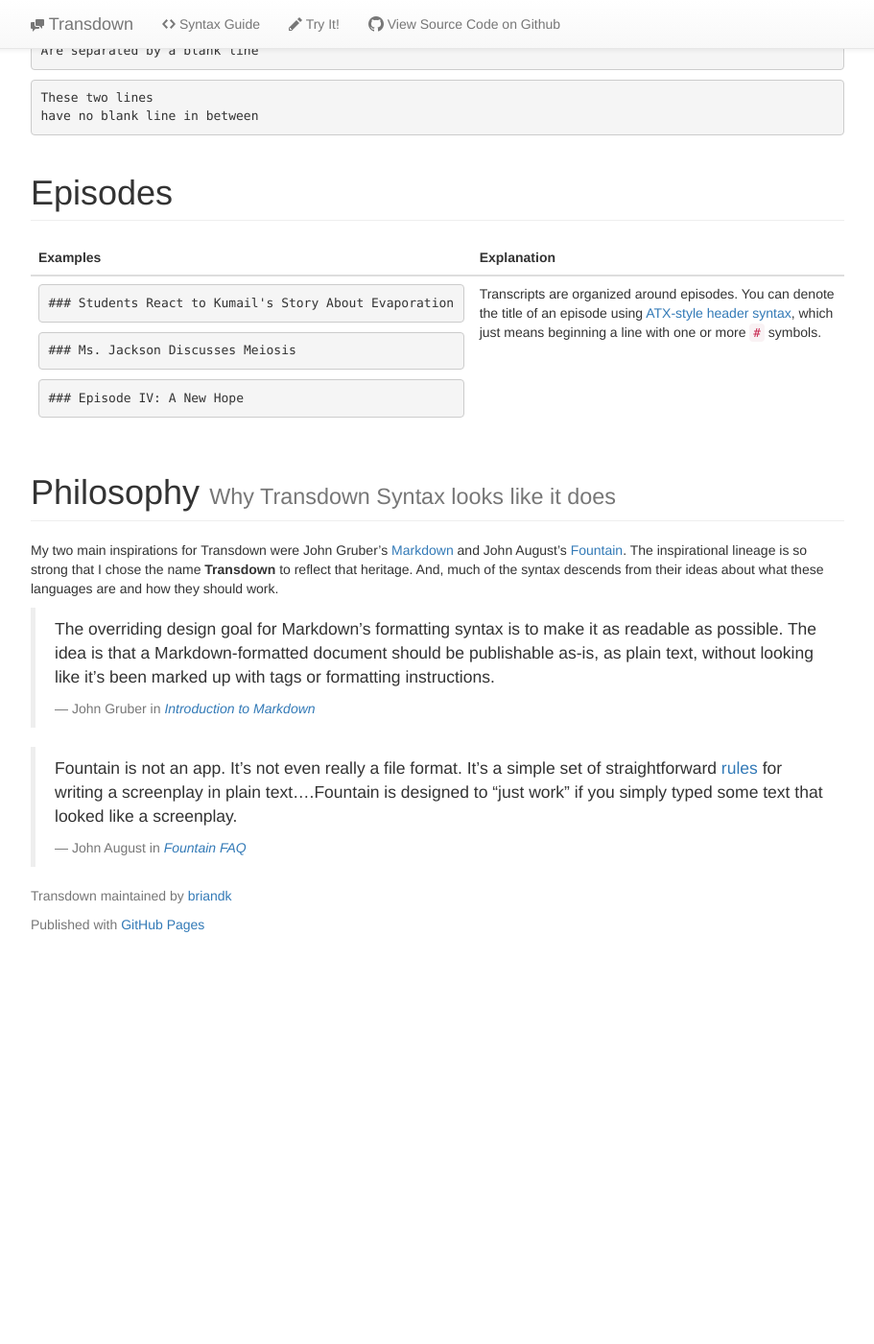
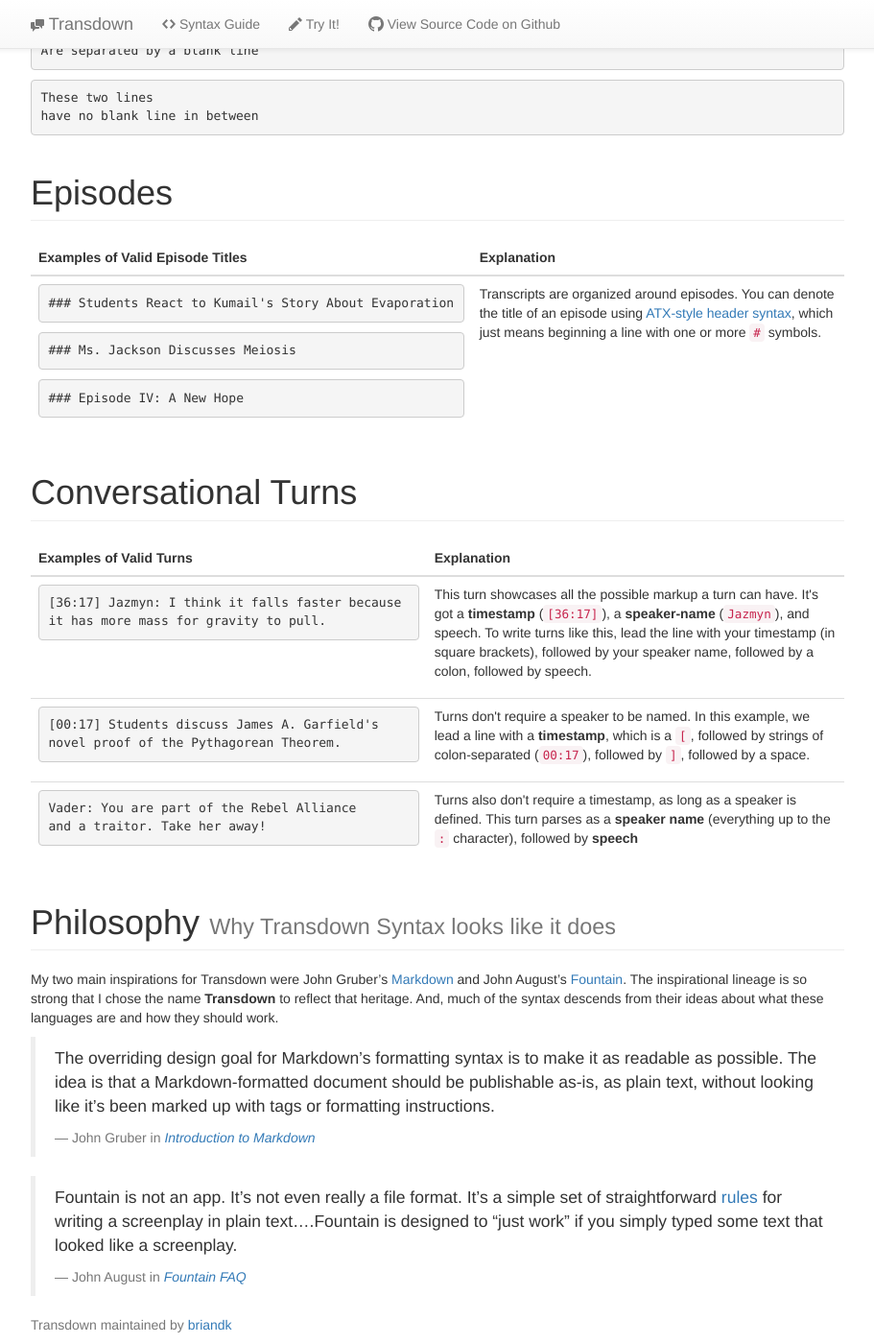
Before and after one commit to briandk/transdown, a Jekyll site: the page built from syntax.html, in a window 1280 px wide and 1400 px high, scrolled down 661 px. Shown: the whole window at 96% size, without its empty margins (38-949 px from the left). Built offline with Jekyll 4.4.1, drawn with Linux system fonts in a browser that asks for light colours; before the commit the page ends 1664 px from its top, so only the background shows below that; some of the changed text lies outside the part shown.

Commit message:
Add documentation for episode titles and turns

```diff
--- a/_includes/syntaxGuide.html
+++ b/_includes/syntaxGuide.html
@@ -1,6 +1,6 @@
 <h1 class="page-header">A Quick Example</h1>
 
-<p>Let&#8217;s examine a snippet of raw transcript from <a href="http://hdl.handle.net/1903/15177">my dissertation</a>. This kind of example could be straight out of an <a href="http://www.inqscribe.com/">Inqscribe</a> file you&#8217;re currently working on.</p>
+<p>Let&#8217;s examine a snippet of raw transcript from <a href="http://hdl.handle.net/1903/15177">my dissertation</a>. This kind of example could be straight out of an <a href="http://www.inqscribe.com/">Inqscribe</a> file you&#8217;re currently working on. I'll show how Transdown recognizes its overall structure, then below we dig into how to format your own transcripts.</p>
 <table class="table">
   <thead>
     <tr>
@@ -49,7 +49,7 @@
 <table class="table">
   <thead>
     <tr>
-      <th>Examples</th>
+      <th>Examples of Valid Episode Titles</th>
       <th>Explanation</th>
     </tr>
   </thead>
@@ -62,6 +62,45 @@
       </td>
       <td>
         <p>Transcripts are organized around episodes. You can denote the title of an episode using <a href="http://spec.commonmark.org/0.17/#atx-headers">ATX-style header syntax</a>, which just means beginning a line with one or more <code>#</code> symbols.</p>
+      </td>
+    </tr>
+  </tbody>
+</table>
+
+<h1 class="page-header">Conversational Turns</h1>
+<table class="table">
+  <thead>
+    <tr>
+      <th>Examples of Valid Turns</th>
+      <th>Explanation</th>
+    </tr>
+  </thead>
+  <tbody>
+    <tr>
+      <td>
+        <pre>[36:17] Jazmyn: I think it falls faster because
+it has more mass for gravity to pull.</pre>
+      </td>
+      <td>
+        <p>This turn showcases all the possible markup a turn can have. It's got a <strong>timestamp</strong> (<code>[36:17]</code>), a <strong>speaker-name</strong> (<code>Jazmyn</code>), and speech. To write turns like this, lead the line with your timestamp (in square brackets), followed by your speaker name, followed by a colon, followed by speech.
+      </td>
+    </tr>
+    <tr>
+      <td>
+        <pre>[00:17] Students discuss James A. Garfield's
+novel proof of the Pythagorean Theorem.</pre>
+      </td>
+      <td>
+        <p>Turns don't require a speaker to be named. In this example, we lead a line with a <strong>timestamp</strong>, which is a <code>[</code>, followed by strings of colon-separated (<code>00:17</code>), followed by <code>]</code>, followed by a space.
+      </td>
+    </tr>
+    <tr>
+      <td>
+        <pre>Vader: You are part of the Rebel Alliance
+and a traitor. Take her away!</pre>
+      </td>
+      <td>
+        <p>Turns also don't require a timestamp, as long as a speaker is defined. This turn parses as a <strong>speaker name</strong> (everything up to the <code>:</code> character), followed by <strong>speech</strong></p>
       </td>
     </tr>
   </tbody>
```
